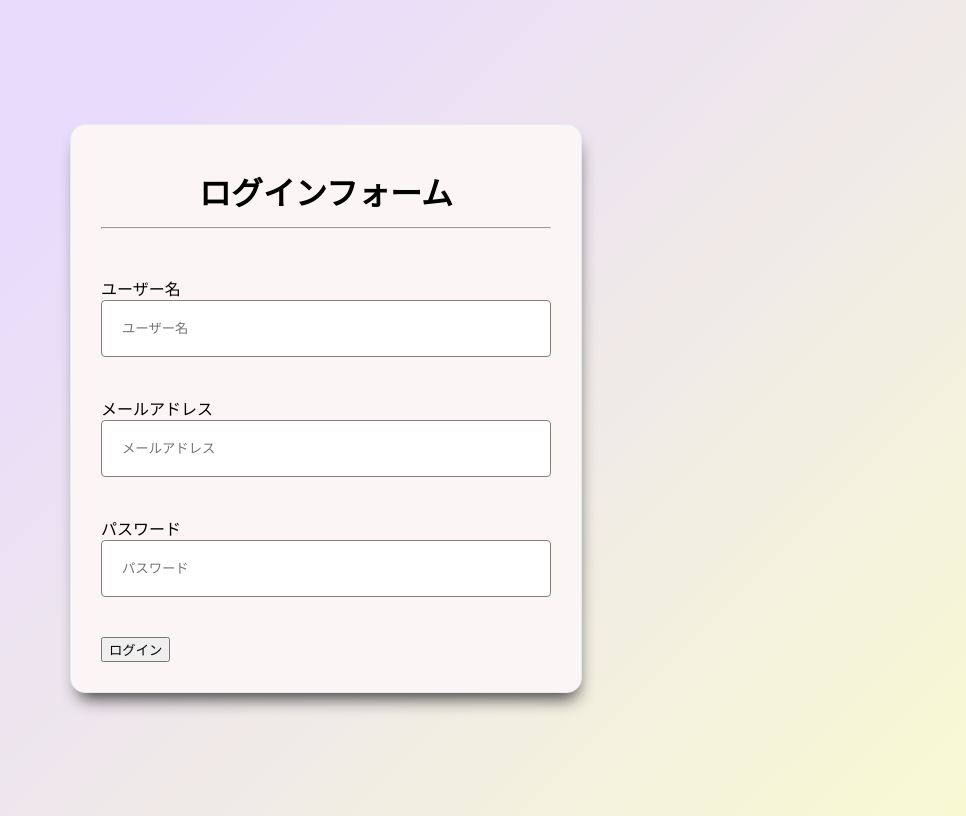
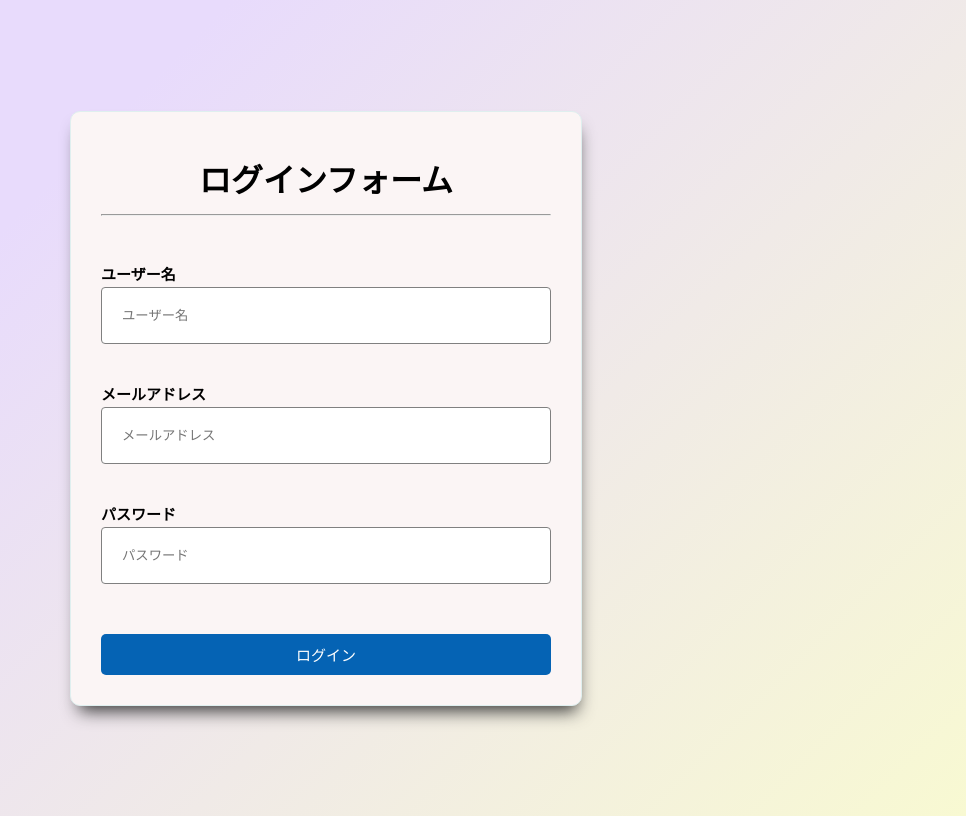
Before and after one commit to monstera3/login-form-youtube, a React (Create React App) app: page / in a window 1280 px wide. Shown: the whole page, without its empty margins (314-1280 px from the left). Built offline with nearby package versions, Linux system fonts and the light colour scheme.

Commit message:
add: 基本のcss

```diff
--- a/src/App.css
+++ b/src/App.css
@@ -1,12 +1,11 @@
 body {
-  /* background-color: #9eb9cf; */
+   /*background-color: #9eb9cf;*/
   background-color: #f8f9d2;
   background-image: linear-gradient(315deg, #f8f9d2 0%, #e8dbfc 74%);
 }
 
 .formContainer {
   display: flex;
-  /* flex-direction: column; */
   align-items: center;
   justify-content: center;
   height: 100vh;
@@ -26,7 +25,6 @@ h1 {
   border-radius: 10px;
   background-color: #fbf5f5;
   box-shadow: 2px 12px 17px -7px #383838;
-  border-radius: 15px;
 }
 
 .uiForm {
@@ -49,32 +47,32 @@ h1 {
   border-radius: 4px;
 }
 
-/*.formField input:focus {*/
-/*  outline: none;*/
-/*}*/
+.formField input:focus {
+  outline: none;
+}
 
-/*.formField label {*/
-/*  font-size: 15px;*/
-/*  font-weight: 600;*/
-/*  margin-bottom: 3px;*/
-/*}*/
+.formField label {
+  font-size: 15px;
+  font-weight: 600;
+  margin-bottom: 3px;
+}
 
-/*button {*/
-/*  background: #0563b4;*/
-/*  width: 100%;*/
-/*  margin-top: 10px;*/
-/*  border: none;*/
-/*  border-radius: 5px;*/
-/*  color: white;*/
-/*  padding: 10px 30px;*/
-/*  font-size: 15px;*/
-/*  cursor: pointer;*/
-/*  transition: all 0.3s;*/
-/*}*/
+button {
+  background: #0563b4;
+  width: 100%;
+  margin-top: 10px;
+  border: none;
+  border-radius: 5px;
+  color: white;
+  padding: 10px 30px;
+  font-size: 15px;
+  cursor: pointer;
+  transition: all 0.3s;
+}
 
-/*button:hover {*/
-/*  background-color: #0e528d;*/
-/*}*/
+button:hover {
+  background-color: #0e528d;
+}
 
 /*.errorMsg {*/
 /*  color: red;*/
```
